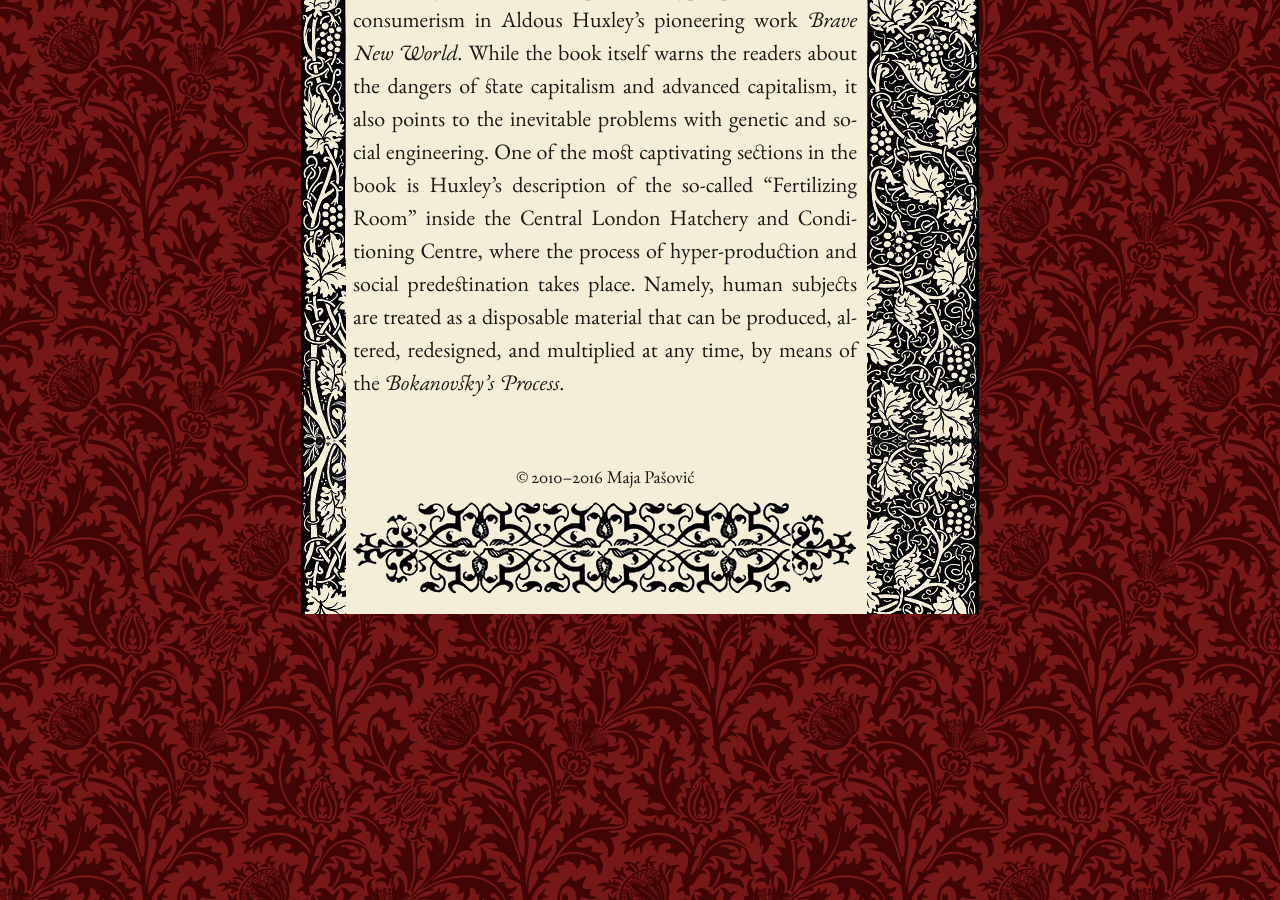
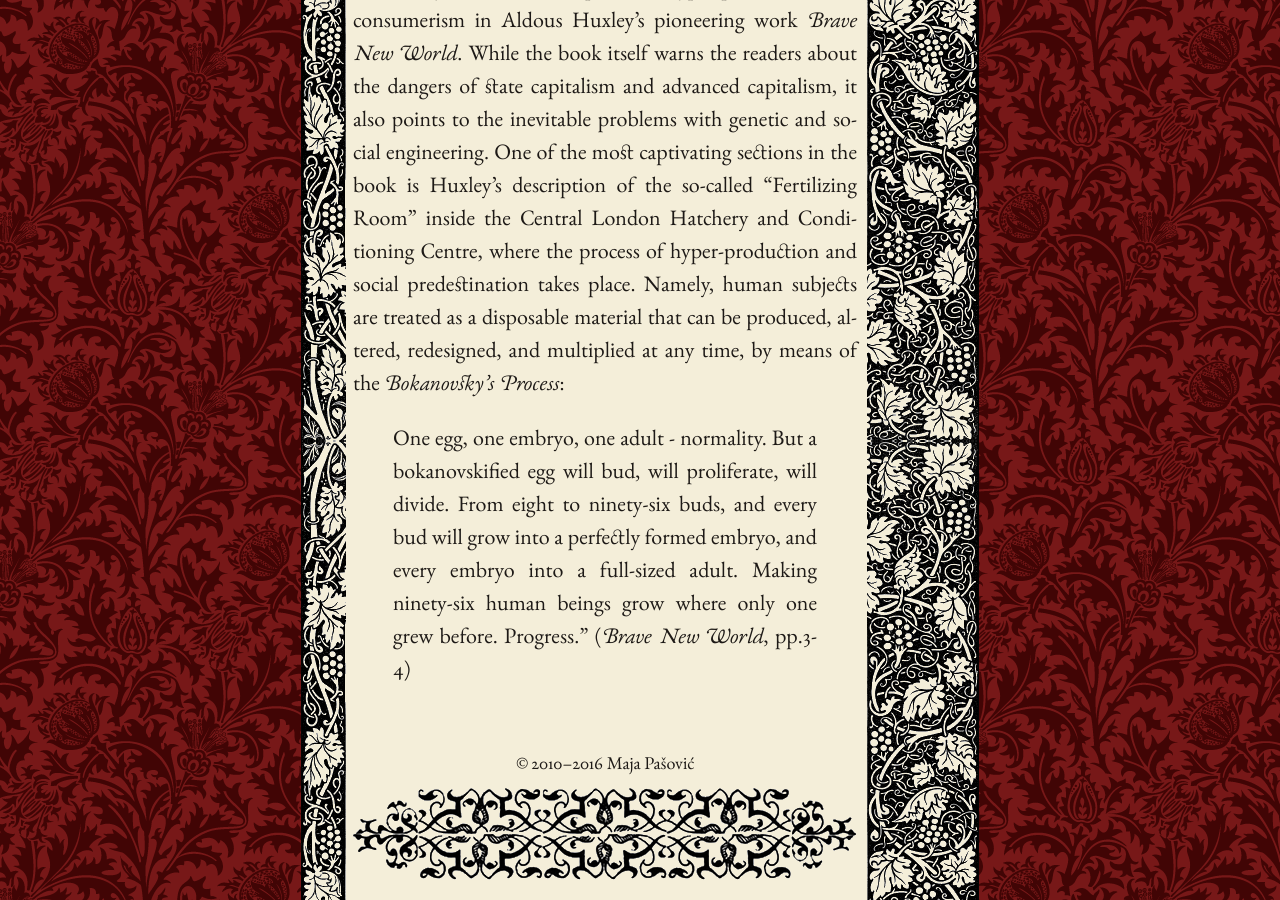
Before and after one commit to mpasovic/majapasovic.org, a Jekyll site: the page built from _posts/2016-03-04-bokanovskified-production-food-and-nutrition-in-modern-age.md, in a window 1280 px wide and 900 px high, scrolled down 2520 px. Built offline with Jekyll 4.4.1, drawn with Linux system fonts in a browser that asks for light colours; nearby versions of some CDN libraries.

Commit message:
Updated 2016-03-04-bokanovskified-production-food-and-nutrition-in-modern-age.md

```diff
--- a/_posts/2016-03-04-bokanovskified-production-food-and-nutrition-in-modern-age.md
+++ b/_posts/2016-03-04-bokanovskified-production-food-and-nutrition-in-modern-age.md
@@ -14,4 +14,5 @@
 Therefore, the inevitable questions arise: "What is the actual purpose of consuming ready-made food?" "How much time do we REALLY save buying and heating ready-made food?" As has been well documented, a large percentage of people in economically viable countries live of pre-cooked meals, consumed either in a restaurant or their home. According to most people, the most common reason for this is the lack of time to buy and/or cook food at home, due to work-related obligations. However, does anyone ever think how much time is spent using your *smart*phone to text your friends back and forth, to play those mind-numbing games on your bus rides to and from work, or to use your phone for "liking", "posting" and "commenting" on profuse, oftentimes irrelevant Facebook posts? Or yet, how much time do you spend working out at the gym, just to go back home to your pre-cooked meal or pretend to eat healthy at an expensive restaurant.
 
 *****
-Speaking of the eating habits of modern humans in an economically viable society, I cannot help but think of the beautifully ominous description of hyper-production and consumerism in Aldous Huxley's pioneering work *Brave New World*. While the book itself warns the readers about the dangers of state capitalism and advanced capitalism, it also points to the inevitable problems with genetic and social engineering. One of the most captivating sections in the book is Huxley's description of the so-called "Fertilizing Room" inside the Central London Hatchery and Conditioning Centre, where the process of hyper-production and social predestination takes place. Namely, human subjects are treated as a disposable material that can be produced, altered, redesigned, and multiplied at any time, by means of the *Bokanovsky's Process*.
+Speaking of the eating habits of modern humans in an economically viable society, I cannot help but think of the beautifully ominous description of hyper-production and consumerism in Aldous Huxley's pioneering work *Brave New World*. While the book itself warns the readers about the dangers of state capitalism and advanced capitalism, it also points to the inevitable problems with genetic and social engineering. One of the most captivating sections in the book is Huxley's description of the so-called "Fertilizing Room" inside the Central London Hatchery and Conditioning Centre, where the process of hyper-production and social predestination takes place. Namely, human subjects are treated as a disposable material that can be produced, altered, redesigned, and multiplied at any time, by means of the *Bokanovsky's Process*:
+> One egg, one embryo, one adult - normality. But a bokanovskified egg will bud, will proliferate, will divide. From eight to ninety-six buds, and every bud will grow into a perfectly formed embryo, and every embryo into a full-sized adult. Making ninety-six human beings grow where only one grew before. Progress." (*Brave New World*, pp.3-4)
```
